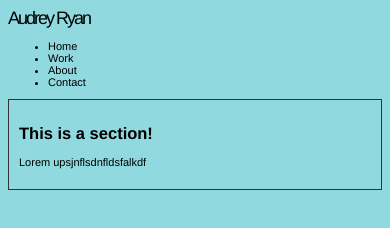
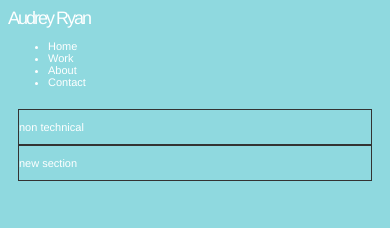
Before and after one commit to ryanae/p, a plain HTML site: page index.html in a window 390 px wide. Drawn offline with Linux system fonts and the light colour scheme.

Commit message:
Add files via upload

```diff
--- a/index.html
+++ b/index.html
@@ -6,6 +6,8 @@
 
 	<!-- STYLESHEETS USED -->
 	<link rel="stylesheet" type="text/css" href="style.css">
+
+  <!-- Google Font APIs -->
 
 	<title>Audrey Ryan</title>
 </head>
@@ -24,16 +26,19 @@
 	</nav>
 
 
-	<!-- SECTION: CONTAINS ALL MAIN SECTIONS -->
-	<section>
+  <main>
+  	<!-- SECTION: skills -->
+    <section>
+      <p>
+      non technical
+      </p>
 
-		<!-- Class Intro -->
-		<div class="intro">
-			<h1>This is a section! </h1>
-			<p>Lorem upsjnflsdnfldsfalkdf</p>
-		</div>
+  	</section>
 
+    <section>
+		<p> new section </p>
+	</section>
+  </main>
 
-	</section>
 </body>
 </html>
--- a/style.css
+++ b/style.css
@@ -2,6 +2,7 @@
 
 body {
 	background: #8FD9DF;
+  color: #fff;
 	font-family: helvetica;
 	font-size: 11px;
 }
@@ -11,17 +12,27 @@ header {
 	letter-spacing: -2px;
 }
 
+main {
+  padding: 10px;
+  width: 800px;
+}
+
 section {
-	padding: 10px;
 	border: 1px solid #333;
 }
-
-
 
 /* RESPONSIVE: PHONES */
 
 @media (max-width: 480px) {
-	#section {
-		width: 50%;
+	main {
+		width: auto;
 	}
 }
+
+/* RESPONSIVE: PHONES */
+
+@media all and (max-width: 480px) {
+	main {
+		width: auto;
+	}
+}
```
